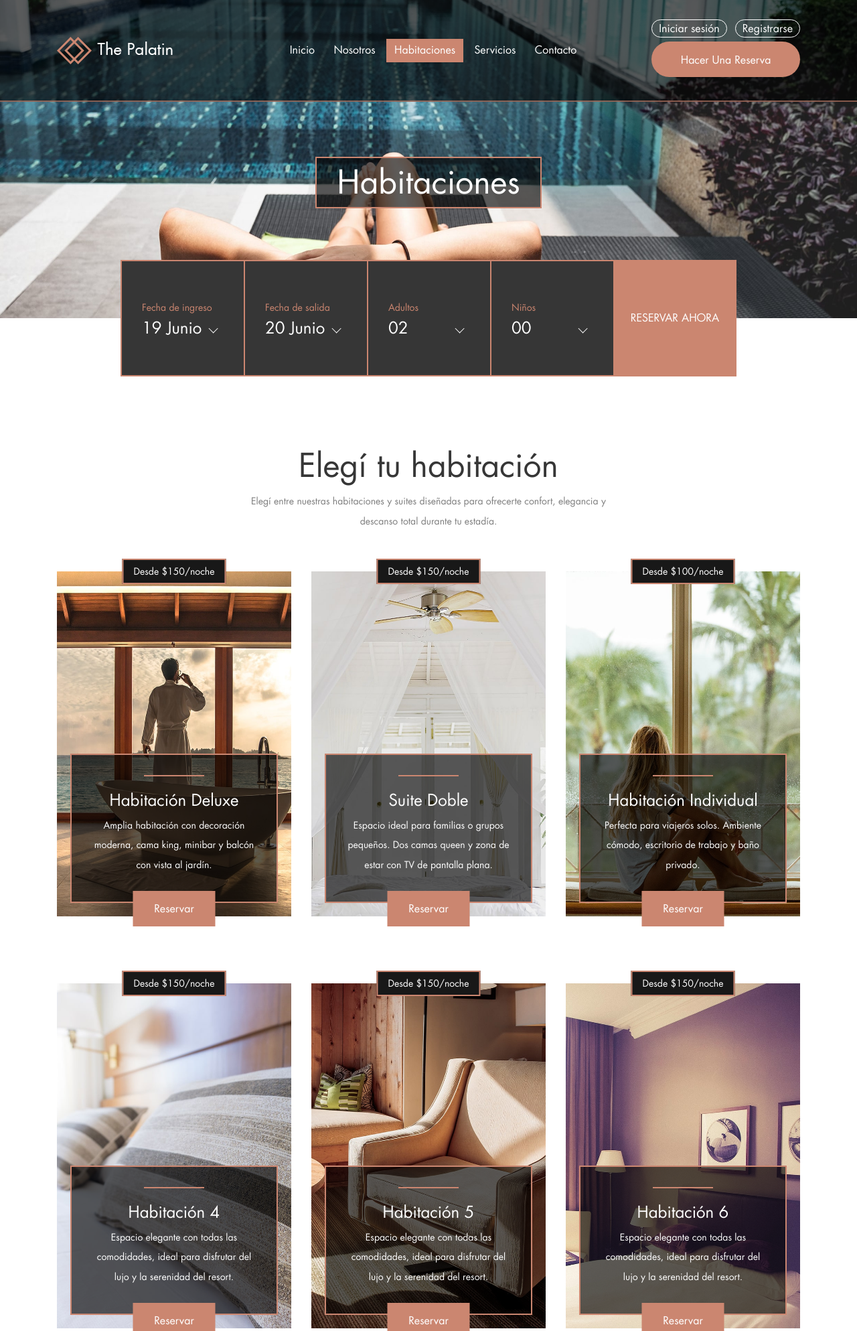
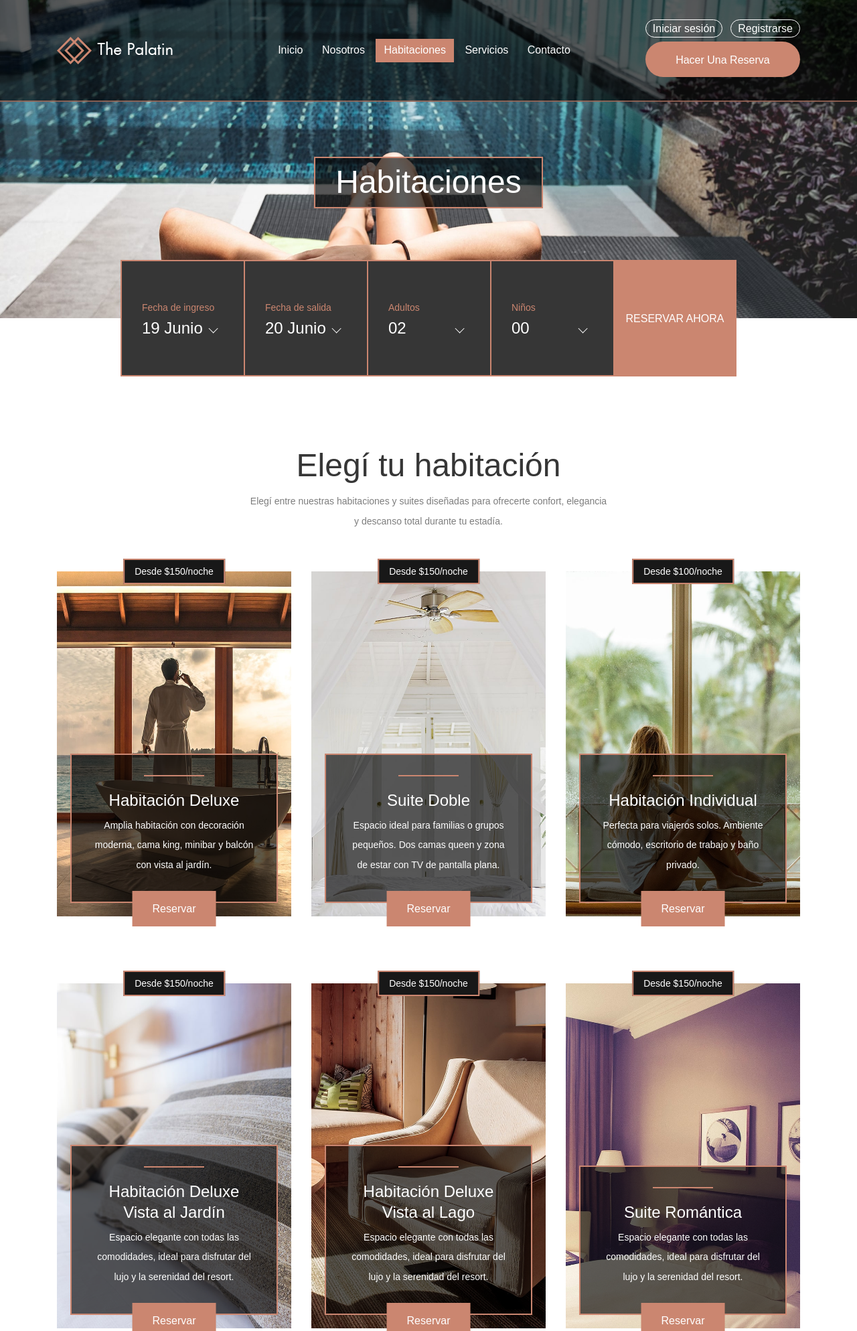
Before and after one commit to juanfranciscosolis/IDS-TPFINAL, a Flask app: page /rooms in a window 1280 px wide. Shown: the top 1987 px of the page at 67% size. Run offline with Flask 3, Linux system fonts and the light colour scheme; some libraries are stand-ins or nearby versions.

Commit message:
Eliminacion de botones innecesarios y funcionabilidad de botones

```diff
--- a/frontend/app.py
+++ b/frontend/app.py
@@ -1,10 +1,23 @@
-from flask import Flask, jsonify, render_template, request, redirect, url_for, session
+from flask import Flask, jsonify, render_template, request, redirect, url_for, session, flash
 import requests
 
 app = Flask(__name__, template_folder='template')
 app.secret_key = "mi_clave_super_secreta_para_el_tp_123"
 
 API_BASE = "http://localhost:5010"
+
+
+
+@app.route('/contact', methods=['POST'])
+def contacto():
+    nombre = request.form.get('text')
+    email = request.form.get('email')
+    asunto = request.form.get('subject')
+    mensaje = request.form.get('message')
+
+
+    flash("Mensaje enviado. Pronto nos pondremos en contacto.", "success")
+    return redirect(url_for('contact'))
 
 def registrar_usuario(datos):
     """
@@ -33,9 +46,11 @@ def index():
 def about():
     return render_template('about-us.html')
 
-@app.route ('/contact')
+@app.route('/contact', methods=['GET'])
 def contact():
     return render_template('contact.html')
+
+
 
 @app.route('/rooms')
 def rooms():
@@ -128,12 +143,15 @@ def reservar():
     if 'user_id' not in session:
         return redirect(url_for('login'))
 
+    habitacion_id_preseleccionada = request.args.get('habitacion_id')
+
     if request.method == 'GET':
         # Mostrar formulario
         return render_template(
             'reservar.html',
             user_name=session.get('user_name'),
-            user_email=session.get('user_email')
+            user_email=session.get('user_email'),
+            habitacion_id=habitacion_id_preseleccionada
         )
 
     # POST: datos del form
--- a/frontend/static/css/style.css
+++ b/frontend/static/css/style.css
@@ -49,10 +49,11 @@
 * {
   margin: 0;
   padding: 0; }
+@import url('https://fonts.googleapis.com/css2?family=Poppins:wght@300;500;700&display=swap');
 
 body {
-  font-family: "FuturaLT-Book";
-  font-size: 14px; }
+    font-family: "Poppins", sans-serif;
+}
 
 h1,
 h2,
--- a/frontend/static/scss/style.scss
+++ b/frontend/static/scss/style.scss
@@ -45,6 +45,11 @@
     font-weight: normal;
     font-style: normal;
 }
+@import url('https://fonts.googleapis.com/css2?family=Poppins:wght@300;500;700&display=swap');
+
+body {
+    font-family: "Poppins", sans-serif;
+}
 
 /* :: 2.0 Import All CSS */
 
--- a/frontend/template/base.html
+++ b/frontend/template/base.html
@@ -126,16 +126,6 @@
                     </div>
                 </div>
 
-                <div class="col-12 col-md-6 col-lg-3">
-                    <div class="footer-widget-area mt-50">
-                        <h6 class="widget-title mb-5">Suscribite a nuestras novedades</h6>
-                        <form action="#" method="post" class="subscribe-form">
-                            <input type="email" name="subscribe-email" id="subscribeemail" placeholder="Tu correo electrónico">
-                            <button type="submit">Suscribirse</button>
-                        </form>
-                    </div>
-                </div>
-
                 <div class="col-12">
                     <div class="copywrite-text mt-30">
                         <p>Copyright &copy;
--- a/frontend/template/rooms.html
+++ b/frontend/template/rooms.html
@@ -64,7 +64,11 @@
                                   <option>04</option>
                                 </select>
                             </div>
-                            <button type="submit">Reservar ahora</button>
+                            <button type="button"
+                            onclick="window.location.href='{{ url_for('reservar') }}'"
+                            class="book-room-btn btn palatin-btn">
+                            Reservar Ahora
+                            </button>
                         </form>
                     </div>
                 </div>
@@ -98,7 +102,7 @@
                             <h4>Habitación Deluxe</h4>
                             <p>Amplia habitación con decoración moderna, cama king, minibar y balcón con vista al jardín.</p>
                         </div>
-                        <a href="#" class="book-room-btn btn palatin-btn">Reservar</a>
+                        <a href="{{ url_for('reservar') }}" class="book-room-btn btn palatin-btn">Reservar</a>
                     </div>
                 </div>
 
@@ -113,7 +117,9 @@
                             <h4>Suite Doble</h4>
                             <p>Espacio ideal para familias o grupos pequeños. Dos camas queen y zona de estar con TV de pantalla plana.</p>
                         </div>
-                        <a href="#" class="book-room-btn btn palatin-btn">Reservar</a>
+                        <a href="{{ url_for('reservar', habitacion_id=2) }}"
+                        class="book-room-btn btn palatin-btn">Reservar</a>
+
                     </div>
                 </div>
 
@@ -128,34 +134,47 @@
                             <h4>Habitación Individual</h4>
                             <p>Perfecta para viajeros solos. Ambiente cómodo, escritorio de trabajo y baño privado.</p>
                         </div>
-                        <a href="#" class="book-room-btn btn palatin-btn">Reservar</a>
+                        <a href="{{ url_for('reservar') }}" class="book-room-btn btn palatin-btn">Reservar</a>
+
                     </div>
                 </div>
 
-                <!-- Más habitaciones -->
+               {% set nombres = [
+    "Habitación Deluxe Vista al Jardín",
+    "Habitación Deluxe Vista al Lago",
+    "Suite Romántica",
+    "Suite Premium Familiar",
+    "Loft Moderno",
+    "Suite Panorámica"
+] %}
+
 {% for n in [15,16,17,18,19,20] %}
     <div class="col-12 col-md-6 col-lg-4">
         <div class="single-rooms-area wow fadeInUp">
             <div class="bg-thumbnail bg-img"
                  style="background-image: url('{{ url_for('static', filename='img/bg-img/' ~ n ~ '.jpg') }}');"></div>
+
             <p class="price-from">Desde $150/noche</p>
+
             <div class="rooms-text">
                 <div class="line"></div>
-                            <h4>Habitación {{ loop.index + 3 }}</h4>
+
+                <h4>{{ nombres[loop.index0] }}</h4>
+
                 <p>Espacio elegante con todas las comodidades, ideal para disfrutar del lujo y la serenidad del resort.</p>
             </div>
-                        <a href="#" class="book-room-btn btn palatin-btn">Reservar</a>
+            <a href="{{ url_for('reservar') }}" class="book-room-btn btn palatin-btn">Reservar</a>
+            <!--a href="#" class="book-room-btn btn palatin-btn">Reservar</a>-->
         </div>
     </div>
 {% endfor %}
-
                 <div class="col-12">
                     <div class="pagination-area wow fadeInUp" data-wow-delay="400ms">
                         <nav>
                             <ul class="pagination">
-                                <li class="page-item active"><a class="page-link" href="#">01.</a></li>
-                                <li class="page-item"><a class="page-link" href="#">02.</a></li>
-                                <li class="page-item"><a class="page-link" href="#">03.</a></li>
+                                <li class="page-item active"><a class="page-link" href="#">1</a></li>
+                                <!--<li class="page-item"><a class="page-link" href="#">02.</a></li>
+                                <li class="page-item"><a class="page-link" href="#">03.</a></li>-->
                             </ul>
                         </nav>
                     </div>
```
Also changed, not shown: frontend/template/about-us.html (+8 -5 lines), frontend/template/contact.html (+20 -7 lines), frontend/template/index.html (+6 -8 lines), frontend/template/reservar.html (+27 -5 lines), frontend/template/services.html (+11 -2 lines), frontend/static/img/bg-img/piscina.png (added), 1 other file. Lines whose indentation alone changed are shown as unchanged.
